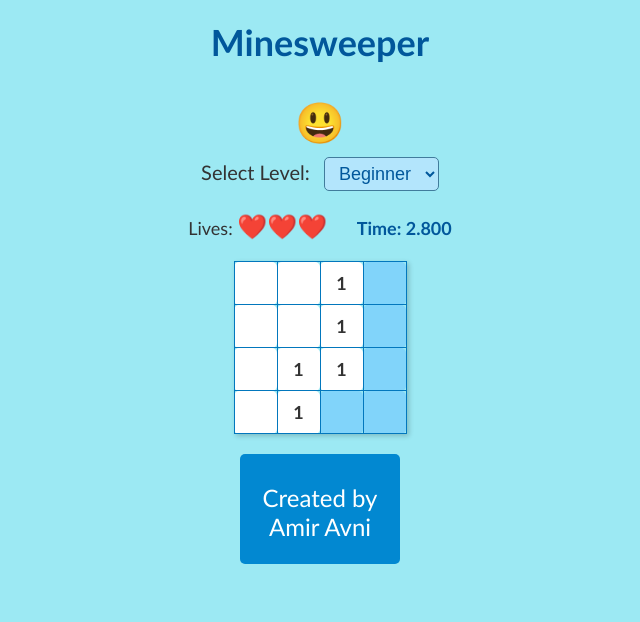
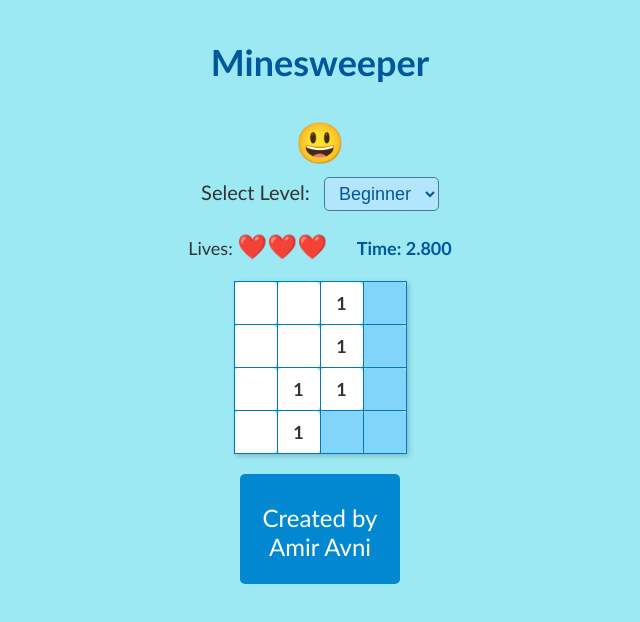
Before and after one commit to amiravni16/Minesweeper, a plain HTML site: page index.html in a window 1280 px wide. Both pictures are taken after a click on the element 575 px from the left and 283 px from the top of the page. Shown: the whole page, without its empty margins (320-960 px from the left). Drawn offline with Linux system fonts and the light colour scheme.

Commit message:
02.02.2025 final submission!

```diff
--- a/css/styles.css
+++ b/css/styles.css
@@ -144,11 +144,12 @@ footer {
     padding: 20px;
     border-radius: 10px;
     text-align: center;
-    font-size: 20px;
+    font-size: 24px;
     color: #01579b;
     box-shadow: 0 4px 10px rgba(0, 0, 0, 0.2);
     max-width: 300px;
     width: 90%;
+
 }
 
 .close-btn {
@@ -184,3 +185,9 @@ footer {
     color: #e21111;
     margin-right: 10px;
 }
+
+.container {
+    max-width: 800px;
+    margin: 0 auto;
+    padding: 20px;
+}
--- a/index.html
+++ b/index.html
@@ -5,6 +5,7 @@
     <link rel="stylesheet" href="css/styles.css">
 </head>
 <body onload="onInit()">
+    <div class="container">
         <header>
             <h1>Minesweeper</h1>
         </header>
@@ -18,22 +19,19 @@
             </select>
         </div>
         <div class="info">
-        <div class="info">
             <span>Lives: </span>
             <span id="lives">❤️❤️❤️</span>
             <span id="timer">Time: 0</span>
         </div>
-
         <table id="board"></table>
         <footer>
             <p>Created by Amir Avni</p>
         </footer>
-
+    </div>
     <div id="modal" class="modal">
         <div class="modal-content">
             <span class="close-btn" onclick="closeModal()">&times;</span>
             <p id="modal-message"></p>
-        </div>
         </div>
     </div>
     <script src="js/board.js"></script>
--- a/js/board.js
+++ b/js/board.js
@@ -1,3 +1,5 @@
+'use strict'
+
 var gBoard
 var gLevels = {
     beginner: { SIZE: 4, MINES: 2 },
@@ -9,22 +11,15 @@ var gLevel = gLevels.beginner
 function onLevelChange() {
     var levelSelect = document.getElementById('level')
     var selectedLevel = levelSelect.value
-
-
     gLevel = gLevels[selectedLevel]
-
-
     startGame()
 }
 
-function buildBoard(placeMinesInitially) {
+function buildBoard() {
     var board = createBoard(gLevel.SIZE)
-    if (placeMinesInitially) {
-        placeMines(board, gLevel.MINES)
-    }
-    setMinesNegsCount(board)
     return board
 }
+
 
 function createBoard(size) {
     var board = []
--- a/js/game.js
+++ b/js/game.js
@@ -1,3 +1,5 @@
+'use strict'
+
 var gGame
 var gTimerInterval
 var gSmiley = '😃'
@@ -15,7 +17,7 @@ function startGame() {
         secsPassed: 0,
         millisecondsPassed: 0,
         lives: 3,
-        isFirstClick: true
+        isFirstClick: true,
     }
 
     clearInterval(gTimerInterval)
@@ -23,7 +25,7 @@ function startGame() {
     document.getElementById('timer').innerText = 'Time: 0.000'
     updateSmiley('😃')
 
-    gBoard = buildBoard(false)
+    gBoard = buildBoard()
     updateLivesDisplay()
     renderBoard(gBoard)
 }
@@ -31,6 +33,12 @@ function startGame() {
 function onCellClicked(elCell, i, j) {
     if (!gGame.isOn) return
 
+    if (gGame.isHintActive) {
+        revealHintArea(i, j)
+        gGame.isHintActive = false
+        document.getElementById('board').classList.remove('hint-mode')
+        return
+    }
     if (gGame.isFirstClick) {
         gGame.isFirstClick = false
 
@@ -79,9 +87,6 @@ function handleMineClick(elCell, i, j) {
 }
 
 function checkGameOver() {
-    var totalCells = gLevel.SIZE * gLevel.SIZE
-    var nonMineCells = totalCells - gLevel.MINES
-
     if (gGame.coveredCount === gLevel.MINES) {
         gameOver(true)
     }
--- a/js/ui.js
+++ b/js/ui.js
@@ -1,3 +1,6 @@
+'use strict'
+
+
 function updateSmiley(smiley) {
     document.querySelector('.smiley').innerText = smiley
 }
@@ -82,7 +85,7 @@ function expandUncover(board, neighborCell, i, j) {
                     `td[data-row='${row}'][data-col='${col}']`
                 )
 
-                if (cell.isCovered && !cell.isMine) {
+                if (cell.isCovered && !cell.isMine && !cell.isMarked) {
                     uncoverCell(neighborCellEl, row, col)
                 }
             }
```
Lines whose indentation alone changed are shown as unchanged.
